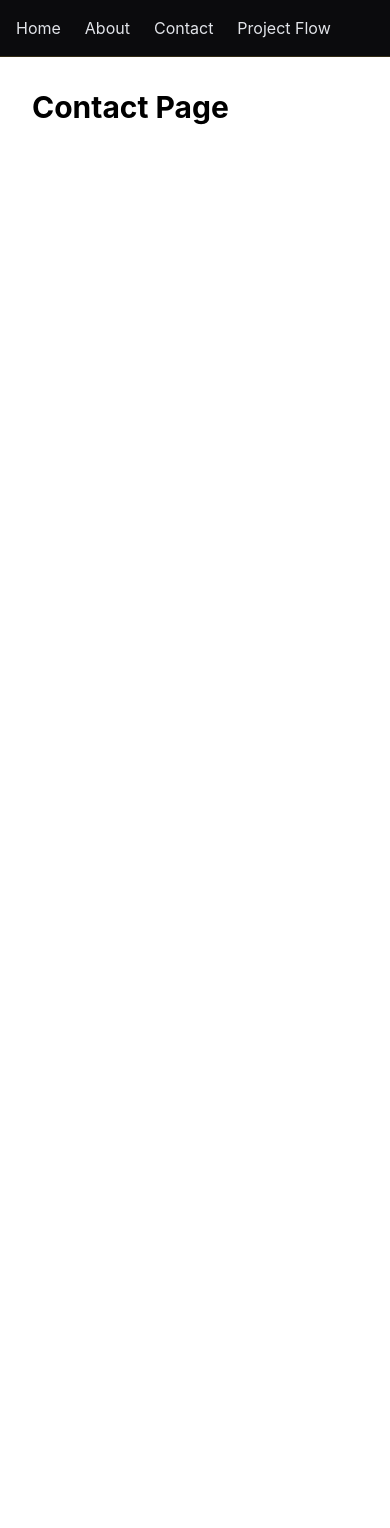
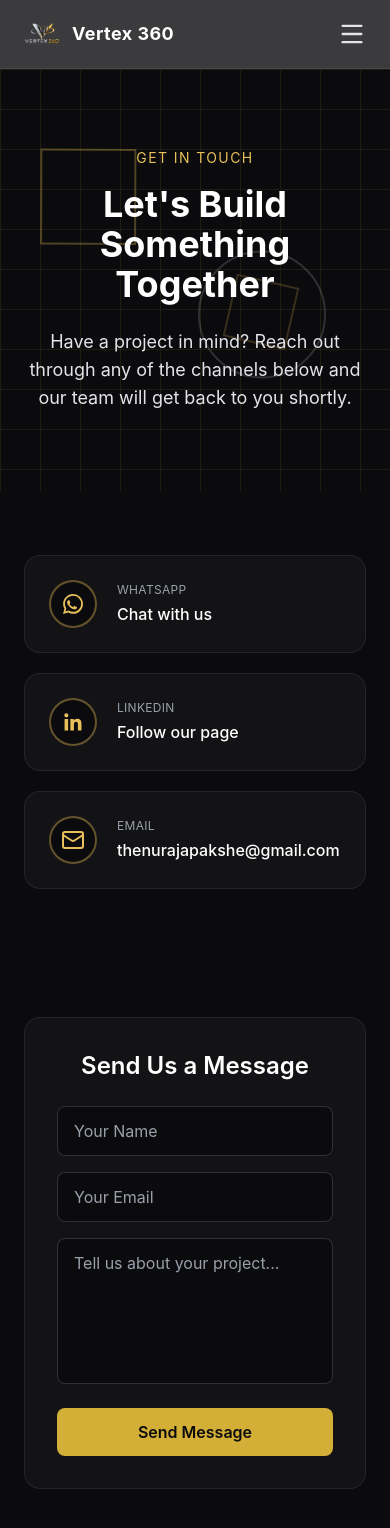
Before and after one commit to NaveenDG2002/vertex360, a React (Vite) app: page /contact in a window 390 px wide. Shown: the top 1528 px of the page. Before the commit the page ends 844 px from the top, so only its background shows below. Built offline with nearby package versions, Linux system fonts and the light colour scheme.

Commit message:
"Redesign Navbar with sticky glass effect, active indicator, and mobile menu"

```diff
--- a/package.json
+++ b/package.json
@@ -12,6 +12,7 @@
   "dependencies": {
     "@tailwindcss/vite": "^4.3.3",
     "framer-motion": "^13.4.0",
+    "lucide-react": "^1.47.0",
     "react": "^19.2.8",
     "react-dom": "^19.2.8",
     "react-router-dom": "^7.18.4",
--- /dev/null
+++ b/src/components/ContactCard.jsx
@@ -0,0 +1,30 @@
+import { motion } from "framer-motion";
+
+function ContactCard({ icon, label, value, href, index }) {
+  return (
+    <motion.a
+      href={href}
+      target="_blank"
+      rel="noopener noreferrer"
+      className="group flex items-center gap-5 bg-charcoal-800 border border-silver-400/10 rounded-2xl p-6 relative overflow-hidden"
+      initial={{ opacity: 0, y: 20 }}
+      whileInView={{ opacity: 1, y: 0 }}
+      viewport={{ once: true }}
+      transition={{ duration: 0.6, delay: index * 0.15 }}
+      whileHover={{ y: -4 }}
+    >
+      <div className="w-12 h-12 shrink-0 rounded-full bg-charcoal-900 border-2 border-gold-400/40 flex items-center justify-center text-gold-400">
+        {icon}
+      </div>
+      <div>
+        <p className="text-xs uppercase tracking-wide text-silver-500">
+          {label}
+        </p>
+        <p className="text-white font-medium mt-1">{value}</p>
+      </div>
+
+      <div className="absolute inset-0 rounded-2xl border-2 border-transparent group-hover:border-gold-400/40 transition pointer-events-none" />
+    </motion.a>
+  );
+}
+export default ContactCard;
--- a/src/components/Navbar.jsx
+++ b/src/components/Navbar.jsx
@@ -1,13 +1,94 @@
-import { Link } from "react-router-dom";
+import { useState } from "react";
+import { Link, useLocation } from "react-router-dom";
+import { motion, AnimatePresence } from "framer-motion";
+import { Menu, X } from "lucide-react";
+import logo from "../assets/logo.png";
+
+const navLinks = [
+  { name: "Home", path: "/" },
+  { name: "About", path: "/about" },
+  { name: "Contact", path: "/contact" },
+  { name: "Project Flow", path: "/project-flow" },
+];
 
 function Navbar() {
+  const location = useLocation();
+  const [isOpen, setIsOpen] = useState(false);
+
   return (
-    <nav className="flex gap-6 p-4 bg-charcoal-900 text-silver-300 border-b border-gold-500/20">
-  <Link to="/" className="hover:text-gold-400 transition">Home</Link>
-  <Link to="/about" className="hover:text-gold-400 transition">About</Link>
-  <Link to="/contact" className="hover:text-gold-400 transition">Contact</Link>
-  <Link to="/project-flow" className="hover:text-gold-400 transition">Project Flow</Link>
-</nav>
+    <nav className="sticky top-0 z-50 bg-charcoal-900/80 backdrop-blur-md border-b border-silver-400/10">
+      <div className="max-w-6xl mx-auto flex items-center justify-between px-6 py-4">
+        {/* Logo + Name */}
+        <Link to="/" className="flex items-center gap-3">
+          <img src={logo} alt="Vertex 360" className="h-9 w-9 object-contain" />
+          <span className="text-lg font-bold tracking-wide text-white">
+            Vertex 360
+          </span>
+        </Link>
+
+        {/* Desktop links */}
+        <div className="hidden md:flex items-center gap-8">
+          {navLinks.map((link) => {
+            const isActive = location.pathname === link.path;
+            return (
+              <Link
+                key={link.path}
+                to={link.path}
+                className="relative text-sm font-medium text-silver-300 hover:text-gold-400 transition"
+              >
+                {link.name}
+                {isActive && (
+                  <motion.div
+                    layoutId="navbar-underline"
+                    className="absolute -bottom-2 left-0 right-0 h-[2px] bg-gold-400"
+                    transition={{ type: "spring", stiffness: 380, damping: 30 }}
+                  />
+                )}
+              </Link>
+            );
+          })}
+        </div>
+
+        {/* Mobile menu button */}
+        <button
+          className="md:hidden text-silver-300"
+          onClick={() => setIsOpen(!isOpen)}
+          aria-label="Toggle menu"
+        >
+          {isOpen ? <X className="w-7 h-7" /> : <Menu className="w-7 h-7" />}
+        </button>
+      </div>
+
+      {/* Mobile menu panel */}
+      <AnimatePresence>
+        {isOpen && (
+          <motion.div
+            className="md:hidden bg-charcoal-900 border-t border-silver-400/10 overflow-hidden"
+            initial={{ height: 0, opacity: 0 }}
+            animate={{ height: "auto", opacity: 1 }}
+            exit={{ height: 0, opacity: 0 }}
+            transition={{ duration: 0.3 }}
+          >
+            <div className="flex flex-col px-6 py-4 gap-4">
+              {navLinks.map((link) => (
+                <Link
+                  key={link.path}
+                  to={link.path}
+                  onClick={() => setIsOpen(false)}
+                  className={`text-sm font-medium transition ${
+                    location.pathname === link.path
+                      ? "text-gold-400"
+                      : "text-silver-300 hover:text-gold-400"
+                  }`}
+                >
+                  {link.name}
+                </Link>
+              ))}
+            </div>
+          </motion.div>
+        )}
+      </AnimatePresence>
+    </nav>
   );
 }
 export default Navbar;
--- /dev/null
+++ b/src/data/contactInfo.js
@@ -0,0 +1,6 @@
+const contactInfo = {
+  whatsapp: "https://wa.me/94701660536", // replace with real number, no + or spaces
+  linkedin: "https://linkedin.com/company/vertex360", // replace with real URL
+  email: "thenurajapakshe@gmail.com", // replace with real email
+};
+export default contactInfo;
--- a/src/pages/Contact.jsx
+++ b/src/pages/Contact.jsx
@@ -1,4 +1,149 @@
-   function Contact() {
-     return <h1 className="text-3xl font-bold p-8">Contact Page</h1>;
-   }
-   export default Contact;
+import { Mail } from "lucide-react";
+import { motion } from "framer-motion";
+import BlueprintBackground from "../components/BlueprintBackground";
+import ContactCard from "../components/ContactCard";
+import contactInfo from "../data/contactInfo";
+
+// Inline WhatsApp icon (not in lucide-react)
+function WhatsAppIcon() {
+  return (
+    <svg viewBox="0 0 24 24" fill="currentColor" className="w-6 h-6">
+      <path d="M12.04 2C6.58 2 2.13 6.45 2.13 11.91c0 1.75.46 3.45 1.32 4.95L2 22l5.29-1.39a9.9 9.9 0 0 0 4.75 1.21h.01c5.46 0 9.91-4.45 9.91-9.91 0-2.65-1.03-5.14-2.9-7.01A9.87 9.87 0 0 0 12.04 2Zm0 1.67c2.16 0 4.19.84 5.72 2.37a8.07 8.07 0 0 1 2.37 5.72c0 4.46-3.63 8.09-8.09 8.09a8.1 8.1 0 0 1-4.1-1.11l-.29-.17-3.14.82.84-3.06-.19-.31a8.07 8.07 0 0 1-1.24-4.3c0-4.46 3.63-8.09 8.09-8.09h.03Zm-4.45 4.57c-.16 0-.42.06-.64.31-.22.25-.85.83-.85 2.02 0 1.19.87 2.34.99 2.5.12.16 1.7 2.6 4.13 3.64.58.25 1.03.4 1.38.51.58.18 1.11.16 1.53.09.47-.07 1.44-.59 1.64-1.16.2-.57.2-1.06.14-1.16-.06-.1-.22-.16-.47-.28-.24-.12-1.44-.71-1.66-.79-.22-.08-.39-.12-.55.12-.16.24-.63.79-.78.95-.14.16-.28.18-.53.06-.24-.12-1.02-.38-1.94-1.2-.72-.64-1.2-1.43-1.34-1.67-.14-.24-.02-.37.1-.49.11-.11.24-.28.36-.42.12-.14.16-.24.24-.4.08-.16.04-.3-.02-.42-.06-.12-.55-1.34-.76-1.83-.2-.48-.4-.42-.55-.42h-.03Z"/>
+    </svg>
+  );
+}
+
+function LinkedInIcon() {
+  return (
+    <svg viewBox="0 0 24 24" fill="currentColor" className="w-6 h-6">
+      <path d="M20.45 20.45h-3.55v-5.57c0-1.33-.02-3.04-1.85-3.04-1.85 0-2.14 1.45-2.14 2.94v5.67H9.36V9h3.41v1.56h.05c.48-.9 1.64-1.85 3.37-1.85 3.6 0 4.27 2.37 4.27 5.46v6.28zM5.34 7.43a2.06 2.06 0 1 1 0-4.12 2.06 2.06 0 0 1 0 4.12zM7.12 20.45H3.56V9h3.56v11.45z"/>
+    </svg>
+  );
+}
+
+function Contact() {
+  const contacts = [
+  {
+    icon: <WhatsAppIcon />,
+    label: "WhatsApp",
+    value: "Chat with us",
+    href: contactInfo.whatsapp,
+  },
+  {
+    icon: <LinkedInIcon />,
+    label: "LinkedIn",
+    value: "Follow our page",
+    href: contactInfo.linkedin,
+  },
+  {
+    icon: <Mail className="w-6 h-6" />,
+    label: "Email",
+    value: contactInfo.email,
+    href: `mailto:${contactInfo.email}`,
+  },
+];
+
+  return (
+    <div className="bg-charcoal-900 text-white">
+      {/* HERO SECTION */}
+      <section className="relative min-h-[50vh] flex flex-col items-center justify-center text-center px-6 overflow-hidden">
+        <BlueprintBackground />
+
+        <motion.span
+          className="text-sm uppercase tracking-widest text-gold-400 relative z-10"
+          initial={{ opacity: 0, y: -10 }}
+          animate={{ opacity: 1, y: 0 }}
+          transition={{ duration: 0.6 }}
+        >
+          Get In Touch
+        </motion.span>
+
+        <motion.h1
+          className="text-4xl md:text-5xl font-bold mt-4 relative z-10"
+          initial={{ opacity: 0, y: 20 }}
+          animate={{ opacity: 1, y: 0 }}
+          transition={{ duration: 0.8, delay: 0.2 }}
+        >
+          Let's Build Something Together
+        </motion.h1>
+
+        <motion.p
+          className="mt-6 max-w-2xl text-lg text-silver-300 relative z-10"
+          initial={{ opacity: 0, y: 20 }}
+          animate={{ opacity: 1, y: 0 }}
+          transition={{ duration: 0.8, delay: 0.4 }}
+        >
+          Have a project in mind? Reach out through any of the channels
+          below and our team will get back to you shortly.
+        </motion.p>
+      </section>
+
+      {/* CONTACT CARDS SECTION */}
+      <section className="py-16 px-6 max-w-3xl mx-auto grid gap-5">
+        {contacts.map((c, i) => (
+          <ContactCard
+            key={c.label}
+            icon={c.icon}
+            label={c.label}
+            value={c.value}
+            href={c.href}
+            index={i}
+          />
+        ))}
+      </section>
+
+      {/* CONTACT FORM SECTION */}
+      <section className="py-16 px-6 max-w-2xl mx-auto">
+        <motion.div
+          className="bg-charcoal-800 border border-silver-400/10 rounded-2xl p-8"
+          initial={{ opacity: 0, y: 20 }}
+          whileInView={{ opacity: 1, y: 0 }}
+          viewport={{ once: true }}
+          transition={{ duration: 0.6 }}
+        >
+          <h2 className="text-2xl font-semibold mb-6 text-center">
+            Send Us a Message
+          </h2>
+
+          <form
+            action={`mailto:${contactInfo.email}`}
+            method="post"
+            encType="text/plain"
+            className="flex flex-col gap-4"
+          >
+            <input
+              type="text"
+              name="name"
+              placeholder="Your Name"
+              required
+              className="bg-charcoal-900 border border-silver-400/20 rounded-lg px-4 py-3 text-white placeholder-silver-500 focus:outline-none focus:border-gold-400/60 transition"
+            />
+            <input
+              type="email"
+              name="email"
+              placeholder="Your Email"
+              required
+              className="bg-charcoal-900 border border-silver-400/20 rounded-lg px-4 py-3 text-white placeholder-silver-500 focus:outline-none focus:border-gold-400/60 transition"
+            />
+            <textarea
+              name="message"
+              placeholder="Tell us about your project..."
+              rows={5}
+              required
+              className="bg-charcoal-900 border border-silver-400/20 rounded-lg px-4 py-3 text-white placeholder-silver-500 focus:outline-none focus:border-gold-400/60 transition resize-none"
+            />
+            <motion.button
+              type="submit"
+              className="bg-gold-500 text-charcoal-900 font-semibold rounded-lg px-6 py-3 mt-2"
+              whileHover={{ scale: 1.02 }}
+              whileTap={{ scale: 0.98 }}
+            >
+              Send Message
+            </motion.button>
+          </form>
+        </motion.div>
+      </section>
+    </div>
+  );
+}
+export default Contact;
```
Also changed, not shown: 1 other file (tests, documents, lock files or other folders).
